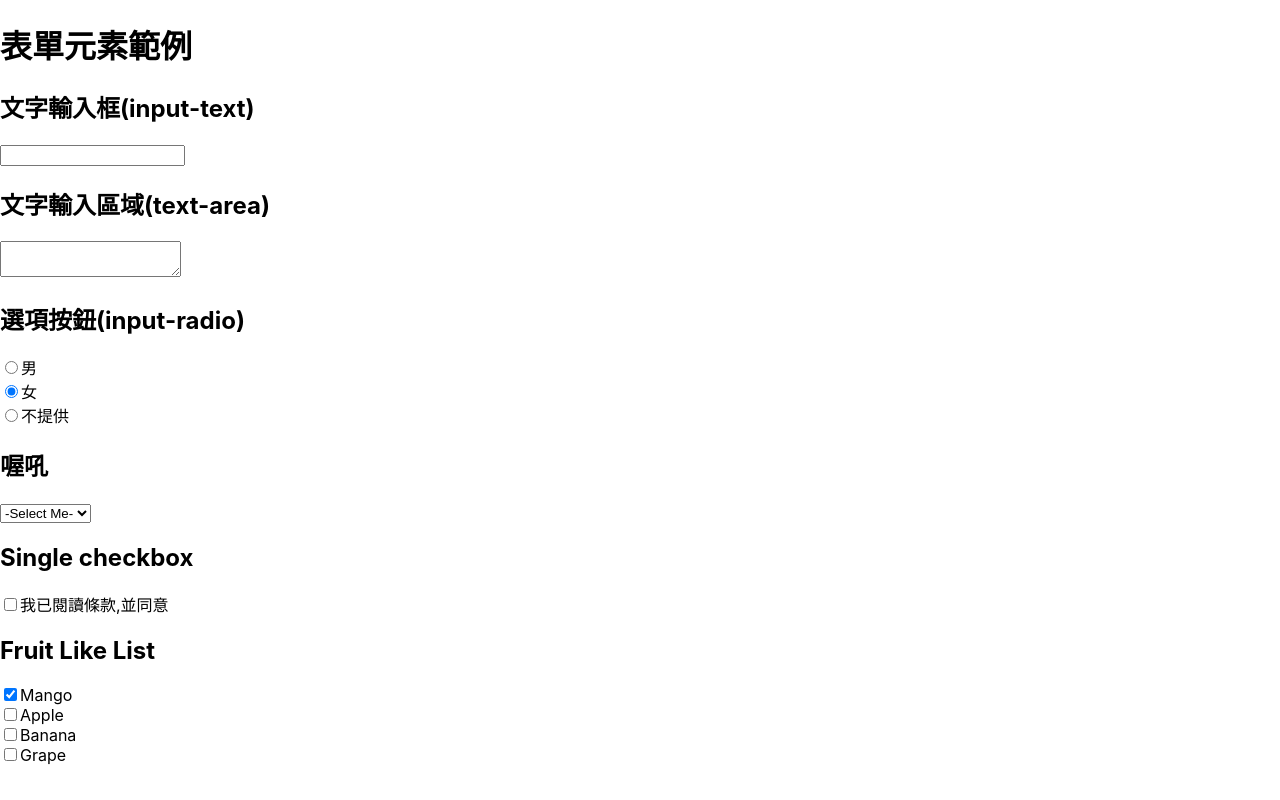
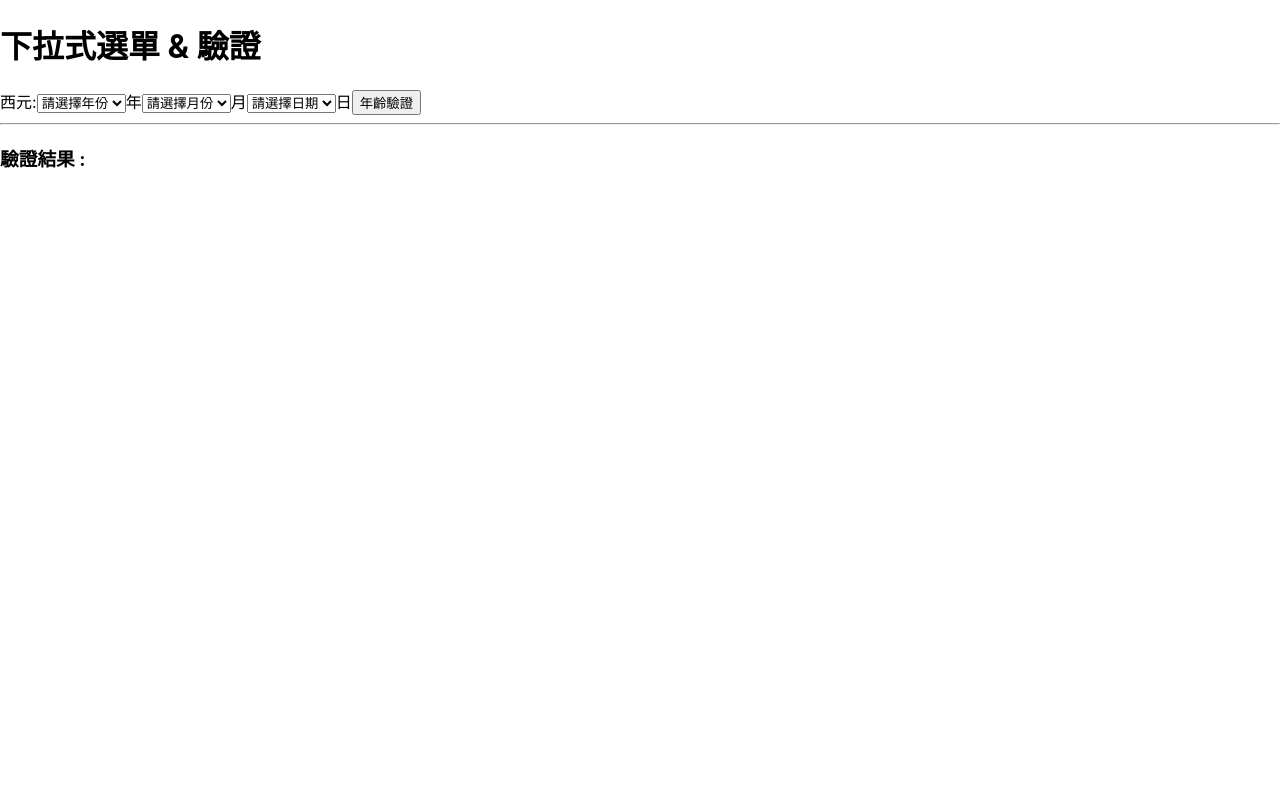
Before and after one commit to JoeChou0810/react, a React (Create React App) app: page / in a window 1280 px wide. Built offline with nearby package versions, Linux system fonts and the light colour scheme.

Commit message:
下拉式選單 & 年齡驗證

```diff
--- /dev/null
+++ b/src/1219/1.todo-p3/3.birth/BirthSelect.js
@@ -0,0 +1,121 @@
+import React, { useState } from 'react'
+
+function BirthSelect(props) {
+  const [year, setYear] = useState('')
+  const [month, setMonth] = useState('')
+  const [day, setDay] = useState('')
+
+  const [text, setText] = useState('')
+
+  // 產生數字陣列的函式
+  // ex. (1, 4) => [1, 2, 3, 4]
+  const makeOptions = (min, max) => {
+    const options = []
+    for (let i = min; i < max + 1; i++) {
+      options.push(i)
+    }
+    return options
+  }
+
+  return (
+    <>
+      <h1>下拉式選單 & 驗證</h1>
+      西元:
+      <select
+        value={year}
+        onChange={(e) => {
+          setYear(e.target.value)
+        }}
+      >
+        <option value="">請選擇年份</option>
+        {/* <option value="1920">1920</option>
+        <option value="1921">1921</option> */}
+        {makeOptions(1911, 2022).map((v, i) => {
+          return (
+            <option key={i} value={v}>
+              {v}
+            </option>
+          )
+        })}
+      </select>
+      年
+      <select
+        value={month}
+        onChange={(e) => {
+          setMonth(e.target.value)
+        }}
+      >
+        <option value="">請選擇月份</option>
+        {/* <option value="8">8</option>
+        <option value="9">9</option> */}
+
+        {/* {makeOptions(1, 12).map((v, i) => {
+          return (
+            <option key={i} value={v}>
+              {v}
+            </option>
+          )
+        })} */}
+        {Array(12)
+          .fill(1)
+          .map((v, i) => {
+            return (
+              <option key={i} value={i + 1}>
+                {i + 1}
+              </option>
+            )
+          })}
+      </select>
+      月
+      <select
+        value={day}
+        onChange={(e) => {
+          setDay(e.target.value)
+        }}
+      >
+        <option value="">請選擇日期</option>
+        {/* <option value="10">10</option>
+        <option value="11">11</option> */}
+        {year !== '' &&
+          month !== '' &&
+          makeOptions(
+            1,
+            new Date(Number(year), Number(month), 0).getDate()
+          ).map((v, i) => {
+            return (
+              <option key={i} value={v}>
+                {v}
+              </option>
+            )
+          })}
+      </select>
+      日
+      <button
+        onClick={() => {
+          if (year === '' || month === '' || day === '') {
+            alert('請完成填入選項')
+            return
+          }
+          //18年的微秒值 = 18 * 365.25 * 24 * 60 * 60 * 1000 = 568036800000
+          const ms18years = 568036800000
+          // 使用者選了年月日後的微秒值
+          const msBirth = Number(new Date(`${year}/${month}/${day}`))
+          // 目前(現在)的微秒值
+          const msNow = Number(new Date())
+
+          if (msNow - msBirth >= ms18years) {
+            setText('滿18歲')
+          } else {
+            setText('未滿18歲')
+          }
+        }}
+      >
+        年齡驗證
+      </button>
+      <hr />
+      <h3>驗證結果 : {text} </h3>
+    </>
+  )
+}
+
+export default BirthSelect
--- a/src/App.js
+++ b/src/App.js
@@ -10,14 +10,14 @@
 // import Parent from './1215/3.ptoc/Parent'
 // import TodoApp from './1215/4.todo/TodoApp'
 // import TodoList from './1215/4.todo/TodoList'
+// import TodoApp from './1219/1.todo-p3/TodoApp'
+// import HTML5form from './1219/1.todo-p3/2.form/HTML5form'
+import BirthSelect from './1219/1.todo-p3/3.birth/BirthSelect'
 
-import HTML5form from './1219/1.todo-p3/2.form/HTML5form'
-
-// import TodoApp from './1219/1.todo-p3/TodoApp'
 function App() {
   return (
     <>
-      <HTML5form />
+      <BirthSelect />
     </>
   )
 }
```
